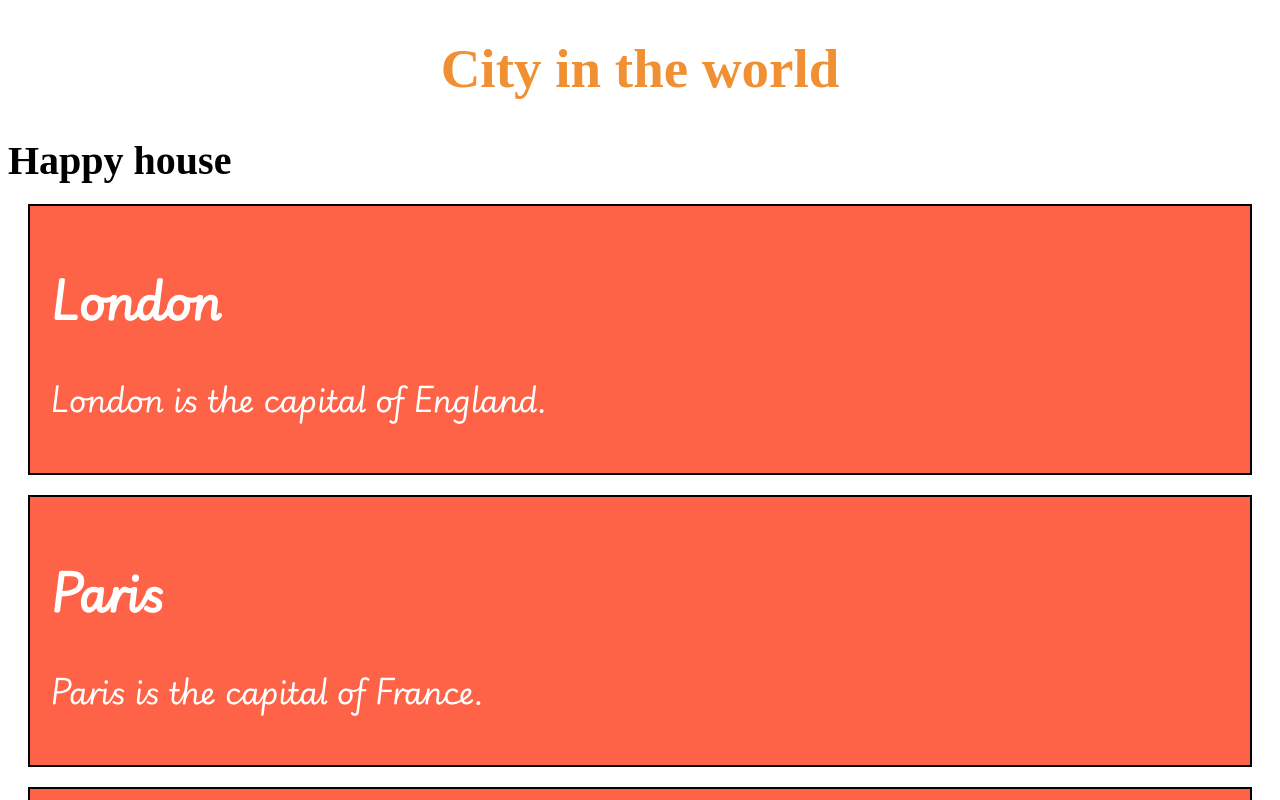
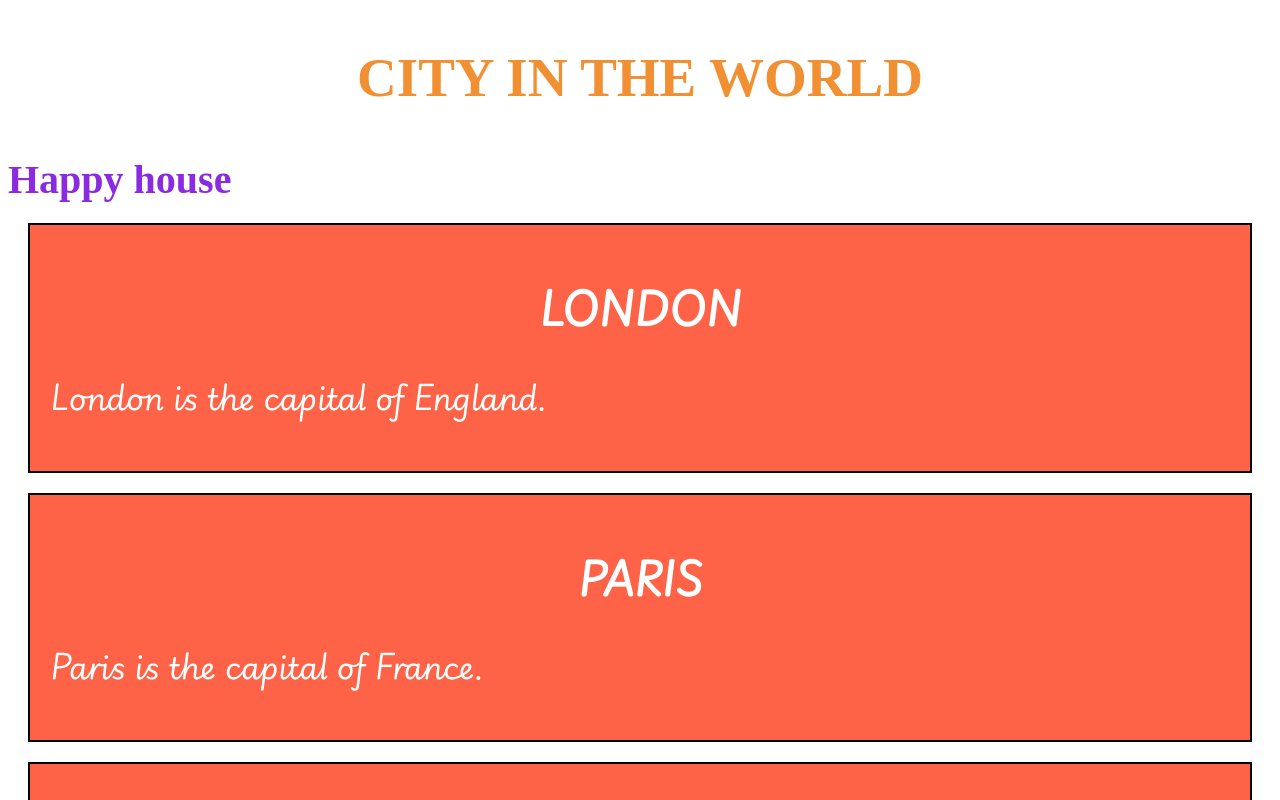
Before and after one commit to Rimus0cod/first-web-site, a plain HTML site: page index.html in a window 1280 px wide. Shown: the top 800 px of the page. Drawn offline with Linux system fonts and the light colour scheme.

Commit message:
Change style

```diff
--- a/style.css
+++ b/style.css
@@ -21,7 +21,7 @@
   color: blueviolet;
   font-size: 30px;
   line-height: 2em;
-  text-align: start;
+  text-align: justify;
   width: 100%;
   height: 75%;
   padding-left: 10px;
@@ -29,8 +29,18 @@
 }
 
 h1 {
+  text-transform: uppercase;
   font-size: 55px;
+  line-height: 1.5em;
   color: rgb(241, 143, 51);
+  text-align: center;
+}
+
+h2 {
+  text-transform: uppercase;
+  line-height: 1.5em;
+  font-size: 40px;
+  color: rgb(255, 255, 255);
   text-align: center;
 }
 
@@ -44,7 +54,7 @@ h1 {
 
 a {
   text-decoration: none;
-  color: black;
+  color: blueviolet;
   font-weight: bold;
   font-size: 40px;
 }
```
